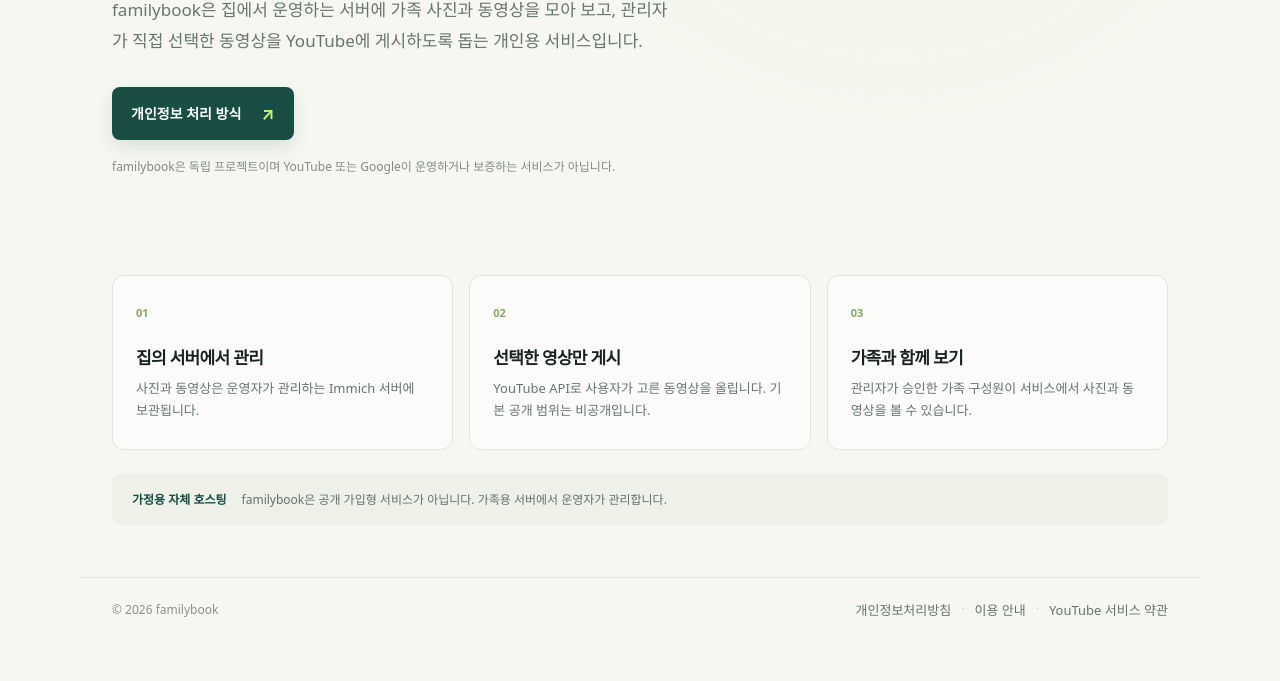
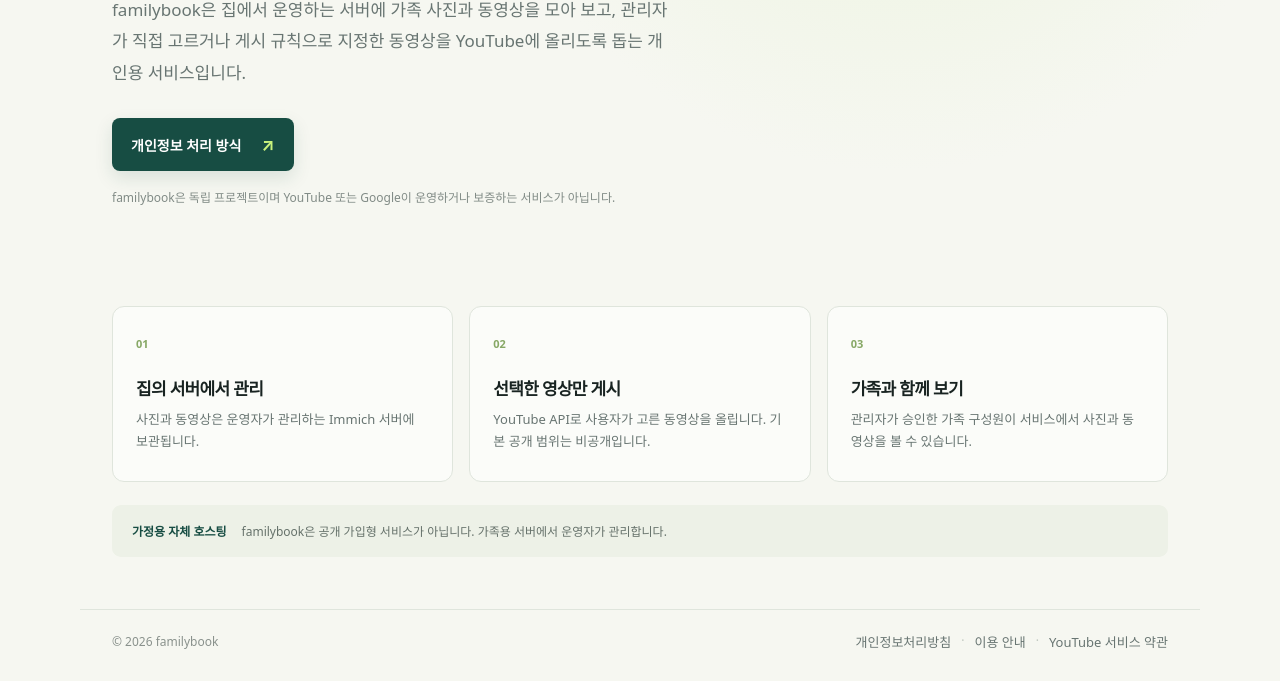
Before and after one commit to illly/familybook-site, a plain HTML site: page index.html in a window 1280 px wide. Shown: the part 465-1146 px from the top of the page. Before the commit the page ends 1114 px from the top, so only its background shows below. Drawn offline with Linux system fonts and the light colour scheme.

Commit message:
Update index.html

```diff
--- a/index.html
+++ b/index.html
@@ -16,7 +16,7 @@
     <section class="hero">
       <div class="eyebrow"><span class="dot"></span> 가족을 위한 개인용 사진·영상 보관함</div>
       <h1>가족의 순간을<br><em>함께 모아요.</em></h1>
-      <p class="intro">familybook은 집에서 운영하는 서버에 가족 사진과 동영상을 모아 보고, 관리자가 직접 선택한 동영상을 YouTube에 게시하도록 돕는 개인용 서비스입니다.</p>
+      <p class="intro">familybook은 집에서 운영하는 서버에 가족 사진과 동영상을 모아 보고, 관리자가 직접 고르거나 게시 규칙으로 지정한 동영상을 YouTube에 올리도록 돕는 개인용 서비스입니다.</p>
       <a class="button" href="privacy.html">개인정보 처리 방식 <span aria-hidden="true">↗</span></a>
       <p class="disclaimer">familybook은 독립 프로젝트이며 YouTube 또는 Google이 운영하거나 보증하는 서비스가 아닙니다.</p>
     </section>
```
